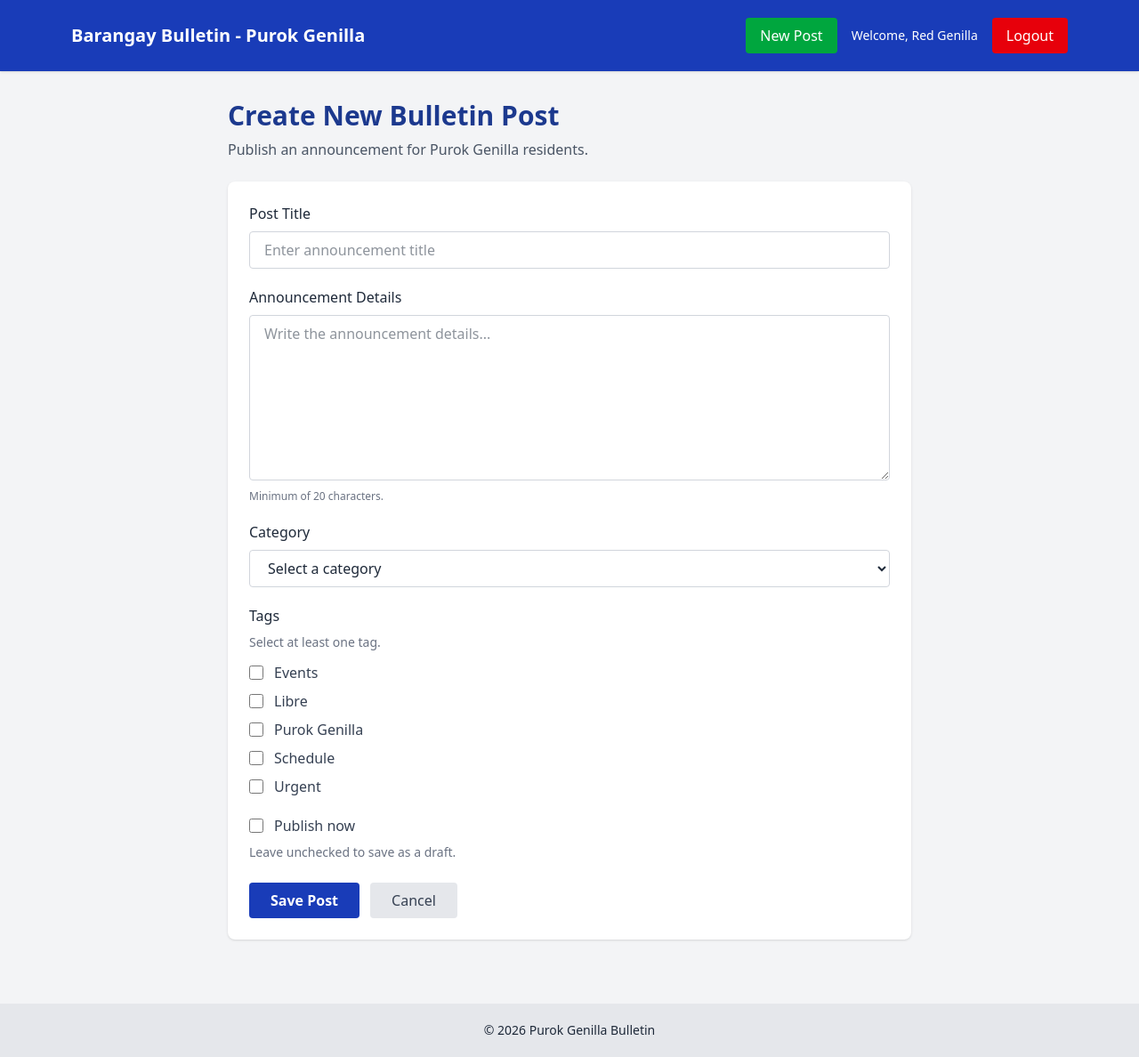
After one commit to RedGenilla/LabActivity11-Genilla, a Laravel app: page /posts/create in a window 1280 px wide. The commit adds this page. Shown: the whole page at 89% size. Run offline with Laravel 12, Linux system fonts and the light colour scheme; a user stored in the database is signed in; data comes from the database, SQL or seed files in the repository; style sheets or scripts are compiled from the project's sources.

Commit message:
Add author-only post creation with Form Request validation

```diff
--- a/app/Http/Controllers/PostController.php
+++ b/app/Http/Controllers/PostController.php
@@ -2,6 +2,7 @@
 
 namespace App\Http\Controllers;
 
+use App\Http\Requests\StorePostRequest;
 use App\Models\Post;
 use App\Models\Tag;
 use Illuminate\Http\Request;
@@ -17,7 +18,7 @@ class PostController extends Controller
             ->withCount('comments')
             ->where('is_published', true);
 
-        // Search post titles.
+        // Search posts by title.
         if ($request->filled('q')) {
             $query->where(
                 'title',
@@ -26,7 +27,7 @@ class PostController extends Controller
             );
         }
 
-        // Filter posts by category.
+        // Filter by category.
         if ($request->filled('category')) {
             $query->where(
                 'category',
@@ -34,7 +35,7 @@ class PostController extends Controller
             );
         }
 
-        // Filter posts by tag name.
+        // Filter by tag name.
         if ($request->filled('tag')) {
             $query->whereHas('tags', function ($tagQuery) use ($request) {
                 $tagQuery->where(
@@ -44,21 +45,22 @@ class PostController extends Controller
             });
         }
 
-        // Keep pinned posts first and show 7 per page.
+        // Keep pinned posts first and newest posts after.
+        // Genilla has 7 letters, so display 7 per page.
         $posts = $query
             ->orderByDesc('is_pinned')
             ->latest('published_at')
             ->paginate(7)
             ->withQueryString();
 
-        // Categories available for filtering.
+        // Categories for the filter dropdown.
         $categories = Post::query()
             ->where('is_published', true)
             ->distinct()
             ->orderBy('category')
             ->pluck('category');
 
-        // Available tags for filtering.
+        // Tags for the filter dropdown.
         $tags = Tag::orderBy('name')->get();
 
         return view('posts.index', compact(
@@ -68,12 +70,79 @@ class PostController extends Controller
         ));
     }
 
-    // Display a single published post.
+    // Show the new post form.
+    public function create(Request $request)
+    {
+        // Residents cannot access the creation page.
+        if (!$request->user()->author()->exists()) {
+            abort(403);
+        }
+
+        // Use the five existing Lab 10 categories.
+        $categories = [
+            'Announcement',
+            'Health',
+            'Peace & Order',
+            'Ayuda',
+            'Events',
+        ];
+
+        // Get tags for the checkbox list.
+        $tags = Tag::orderBy('name')->get();
+
+        return view('posts.create', compact(
+            'categories',
+            'tags'
+        ));
+    }
+
+    // Save a new bulletin post.
+    public function store(StorePostRequest $request)
+    {
+        // Use only validated fields, excluding tags.
+        $data = $request->safe()->except(['tags']);
+
+        // Unchecked checkbox means the post is a draft.
+        $data['is_published'] = (bool) (
+            $data['is_published'] ?? false
+        );
+
+        // Set the date only for published posts.
+        $data['published_at'] = $data['is_published']
+            ? now()
+            : null;
+
+        // Create through the logged-in user's author.
+        $author = $request->user()
+            ->author()
+            ->firstOrFail();
+
+        $post = $author->posts()->create($data);
+
+        // Save selected tags in the pivot table.
+        $post->tags()->sync(
+            $request->validated('tags')
+        );
+
+        // Published posts can be viewed immediately.
+        if ($post->is_published) {
+            return redirect()
+                ->route('posts.show', $post->id)
+                ->with('status', 'Post published.');
+        }
+
+        // Draft posts are hidden from the public listing.
+        return redirect()
+            ->route('posts.index')
+            ->with('status', 'Draft saved successfully.');
+    }
+
+    // Display an individual published post.
     public function show($id)
     {
         $post = Post::findOrFail($id);
 
-        // Hide draft posts.
+        // Hide draft posts from public viewing.
         if (!$post->is_published) {
             abort(404);
         }
@@ -82,7 +151,7 @@ class PostController extends Controller
         $post->views = $post->views + 1;
         $post->save();
 
-        // Load related data after finding the post.
+        // Load related author, tags, and comments.
         $post->load([
             'author',
             'tags',
--- a/resources/views/layouts/app.blade.php
+++ b/resources/views/layouts/app.blade.php
@@ -13,6 +13,7 @@
 
     <!-- Main navigation -->
     <header class="bg-blue-800 text-white shadow">
+
         <nav class="mx-auto flex max-w-6xl flex-wrap items-center justify-between gap-4 px-4 py-5">
 
             <a href="{{ route('posts.index') }}"
@@ -20,7 +21,7 @@
                 Barangay Bulletin - Purok Genilla
             </a>
 
-            <div class="flex items-center gap-4">
+            <div class="flex flex-wrap items-center gap-4">
 
                 @guest
                     <a href="{{ route('login') }}"
@@ -30,10 +31,22 @@
                 @endguest
 
                 @auth
+
+                    <!-- New Post: authors only -->
+                    @if (Auth::user()->author()->exists())
+
+                        <a href="{{ route('posts.create') }}"
+                           class="rounded bg-green-600 px-4 py-2 font-medium text-white hover:bg-green-700">
+                            New Post
+                        </a>
+
+                    @endif
+
                     <span class="text-sm">
                         Welcome, {{ Auth::user()->name }}
                     </span>
 
+                    <!-- Logout form -->
                     <form method="POST" action="{{ route('logout') }}">
                         @csrf
 
@@ -43,15 +56,19 @@
                             Logout
                         </button>
                     </form>
+
                 @endauth
 
             </div>
+
         </nav>
+
     </header>
 
-    <!-- Success messages -->
+    <!-- Main page content -->
     <main class="mx-auto max-w-6xl px-4 py-8">
 
+        <!-- Flash success message -->
         @if (session('status'))
             <div class="mb-6 rounded bg-green-100 p-4 text-green-800">
                 {{ session('status') }}
--- /dev/null
+++ b/resources/views/posts/create.blade.php
@@ -0,0 +1,236 @@
+@extends('layouts.app')
+
+@section('title', 'New Post - Purok Genilla')
+
+@section('content')
+
+<div class="mx-auto max-w-3xl space-y-6">
+
+    <!-- Page heading -->
+    <div>
+        <h1 class="text-3xl font-bold text-blue-900">
+            Create New Bulletin Post
+        </h1>
+
+        <p class="mt-2 text-gray-600">
+            Publish an announcement for Purok Genilla residents.
+        </p>
+    </div>
+
+    <div class="rounded-lg bg-white p-6 shadow">
+
+        <!-- Validation error summary -->
+        @if ($errors->any())
+            <div class="mb-6 rounded bg-red-100 p-4 text-red-700">
+
+                <p class="mb-2 font-semibold">
+                    Please correct the following errors:
+                </p>
+
+                <ul class="list-disc pl-5">
+                    @foreach ($errors->all() as $error)
+                        <li>{{ $error }}</li>
+                    @endforeach
+                </ul>
+
+            </div>
+        @endif
+
+        <form method="POST" action="{{ route('posts.store') }}">
+            @csrf
+
+            <!-- Post title -->
+            <div class="mb-5">
+
+                <label for="title"
+                       class="mb-2 block font-medium">
+                    Post Title
+                </label>
+
+                <input
+                    type="text"
+                    id="title"
+                    name="title"
+                    value="{{ old('title') }}"
+                    maxlength="120"
+                    required
+                    class="w-full rounded border border-gray-300 px-4 py-2"
+                    placeholder="Enter announcement title"
+                >
+
+                @error('title')
+                    <p class="mt-2 text-sm text-red-600">
+                        {{ $message }}
+                    </p>
+                @enderror
+
+            </div>
+
+            <!-- Post body -->
+            <div class="mb-5">
+
+                <label for="body"
+                       class="mb-2 block font-medium">
+                    Announcement Details
+                </label>
+
+                <textarea
+                    id="body"
+                    name="body"
+                    rows="7"
+                    minlength="20"
+                    required
+                    class="w-full rounded border border-gray-300 px-4 py-2"
+                    placeholder="Write the announcement details..."
+                >{{ old('body') }}</textarea>
+
+                @error('body')
+                    <p class="mt-2 text-sm text-red-600">
+                        {{ $message }}
+                    </p>
+                @enderror
+
+                <p class="mt-1 text-xs text-gray-500">
+                    Minimum of 20 characters.
+                </p>
+
+            </div>
+
+            <!-- Category dropdown -->
+            <div class="mb-5">
+
+                <label for="category"
+                       class="mb-2 block font-medium">
+                    Category
+                </label>
+
+                <select
+                    id="category"
+                    name="category"
+                    required
+                    class="w-full rounded border border-gray-300 px-4 py-2"
+                >
+                    <option value="">Select a category</option>
+
+                    @foreach ($categories as $category)
+                        <option
+                            value="{{ $category }}"
+                            @selected(old('category') == $category)
+                        >
+                            {{ $category }}
+                        </option>
+                    @endforeach
+
+                </select>
+
+                @error('category')
+                    <p class="mt-2 text-sm text-red-600">
+                        {{ $message }}
+                    </p>
+                @enderror
+
+            </div>
+
+            <!-- Tags -->
+            <div class="mb-5">
+
+                <p class="mb-2 font-medium">
+                    Tags
+                </p>
+
+                <p class="mb-3 text-sm text-gray-500">
+                    Select at least one tag.
+                </p>
+
+                <div class="space-y-2">
+
+                    @foreach ($tags as $tag)
+                        <label class="flex items-center gap-3">
+
+                            <input
+                                type="checkbox"
+                                name="tags[]"
+                                value="{{ $tag->id }}"
+                                @checked(in_array($tag->id, old('tags', [])))
+                                class="h-4 w-4 rounded border-gray-300"
+                            >
+
+                            <span class="text-gray-700">
+                                {{ $tag->name }}
+                            </span>
+
+                        </label>
+                    @endforeach
+
+                </div>
+
+                @error('tags')
+                    <p class="mt-2 text-sm text-red-600">
+                        {{ $message }}
+                    </p>
+                @enderror
+
+                <!-- Individual tag validation errors -->
+                @foreach ($errors->get('tags.*') as $message)
+                    <p class="mt-2 text-sm text-red-600">
+                        {{ $message }}
+                    </p>
+                @endforeach
+
+            </div>
+
+            <!-- Publish checkbox -->
+            <div class="mb-6">
+
+                <label class="flex items-center gap-3">
+
+                    <input
+                        type="checkbox"
+                        name="is_published"
+                        value="1"
+                        @checked(old('is_published', false))
+                        class="h-4 w-4 rounded border-gray-300"
+                    >
+
+                    <span class="font-medium text-gray-700">
+                        Publish now
+                    </span>
+
+                </label>
+
+                <p class="mt-2 text-sm text-gray-500">
+                    Leave unchecked to save as a draft.
+                </p>
+
+                @error('is_published')
+                    <p class="mt-2 text-sm text-red-600">
+                        {{ $message }}
+                    </p>
+                @enderror
+
+            </div>
+
+            <!-- Form buttons -->
+            <div class="flex flex-wrap gap-3">
+
+                <button
+                    type="submit"
+                    class="rounded bg-blue-800 px-6 py-2 font-semibold text-white hover:bg-blue-900"
+                >
+                    Save Post
+                </button>
+
+                <a href="{{ route('posts.index') }}"
+                   class="rounded bg-gray-200 px-6 py-2 font-medium text-gray-700 hover:bg-gray-300">
+                    Cancel
+                </a>
+
+            </div>
+
+        </form>
+
+    </div>
+
+</div>
+
+@endsection
--- a/routes/web.php
+++ b/routes/web.php
@@ -17,7 +17,7 @@ Route::get('/login', [AuthController::class, 'showLogin'])
 Route::post('/login', [AuthController::class, 'login'])
     ->middleware('guest');
 
-// Logout route for authenticated users.
+// Logout for authenticated users.
 Route::post('/logout', [AuthController::class, 'logout'])
     ->middleware('auth')
     ->name('logout');
@@ -26,7 +26,17 @@ Route::post('/logout', [AuthController::class, 'logout'])
 Route::get('/posts', [PostController::class, 'index'])
     ->name('posts.index');
 
-// Only logged-in users may submit comments.
+// New post form for authenticated users.
+Route::get('/posts/create', [PostController::class, 'create'])
+    ->middleware('auth')
+    ->name('posts.create');
+
+// Save a new post.
+Route::post('/posts', [PostController::class, 'store'])
+    ->middleware('auth')
+    ->name('posts.store');
+
+// Save a comment on an existing post.
 Route::post('/posts/{post}/comments', [CommentController::class, 'store'])
     ->middleware('auth')
     ->name('comments.store');
```
Also changed, not shown: app/Http/Requests/StorePostRequest.php (+41 -11 lines).
